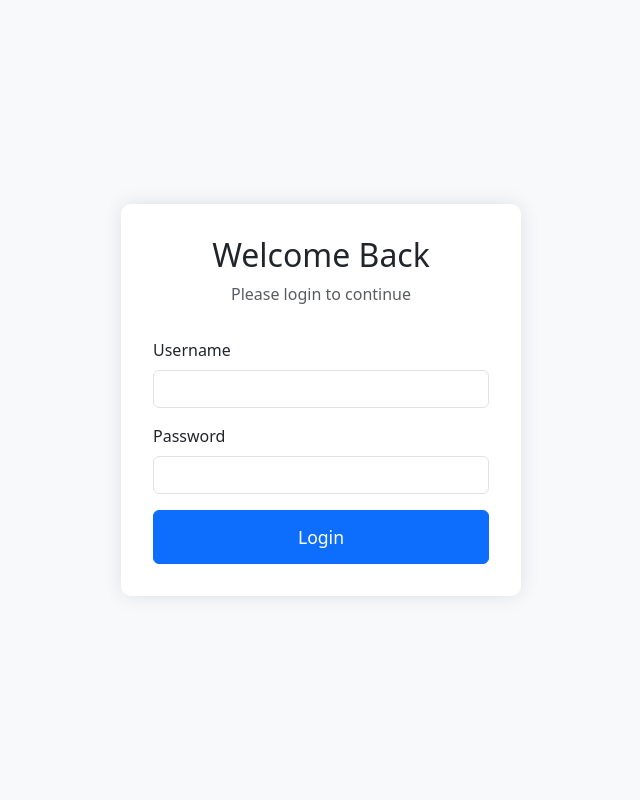
After one commit to bhautik-pithadiya/ai-study-assistant-frontend-flask, a Flask app: page /login in a window 1280 px wide. The commit adds this page. Shown: the whole page, without its empty margins (319-959 px from the left). Run offline with Flask 3, Linux system fonts and the light colour scheme.

Commit message:
Add login functionality with session management and navigation bar

```diff
--- a/app.py
+++ b/app.py
@@ -1,4 +1,4 @@
-from flask import Flask, render_template, request, jsonify
+from flask import Flask, render_template, request, jsonify, redirect, url_for, session
 from flask_cors import CORS
 import requests
 import os
@@ -7,6 +7,7 @@ import io
 import base64
 import logging
 from datetime import datetime
+from functools import wraps
 
 # Configure logging
 logging.basicConfig(
@@ -21,11 +22,42 @@ logger = logging.getLogger(__name__)
 
 app = Flask(__name__)
 CORS(app, resources={r"/*": {"origins": "*"}})  # Enable CORS for all routes
+app.secret_key = os.getenv('SECRET_KEY', 'your-secret-key-here')  # Change this in production!
 
 # Change the API_BASE_URL to be configurable
 API_BASE_URL = os.getenv('API_BASE_URL', 'http://35.223.82.215:8000')
 
+# Login required decorator
+def login_required(f):
+    @wraps(f)
+    def decorated_function(*args, **kwargs):
+        if 'user' not in session:
+            return redirect(url_for('login'))
+        return f(*args, **kwargs)
+    return decorated_function
+
+@app.route('/login', methods=['GET', 'POST'])
+def login():
+    if request.method == 'POST':
+        username = request.form.get('username')
+        password = request.form.get('password')
+
+        # TODO: Replace this with actual user authentication
+        if username == 'admin' and password == 'password':
+            session['user'] = username
+            return redirect(url_for('index'))
+        else:
+            return render_template('login.html', error='Invalid username or password')
+
+    return render_template('login.html')
+
+@app.route('/logout')
+def logout():
+    session.pop('user', None)
+    return redirect(url_for('login'))
+
 @app.route('/')
+@login_required
 def index():
     logger.info('Homepage accessed')
     return render_template('index.html')
--- /dev/null
+++ b/templates/login.html
@@ -0,0 +1,66 @@
+<!DOCTYPE html>
+<html lang="en">
+<head>
+    <meta charset="UTF-8">
+    <meta name="viewport" content="width=device-width, initial-scale=1.0">
+    <title>Login</title>
+    <link href="https://cdn.jsdelivr.net/npm/bootstrap@5.3.0/dist/css/bootstrap.min.css" rel="stylesheet">
+    <style>
+        body {
+            background-color: #f8f9fa;
+            height: 100vh;
+            display: flex;
+            align-items: center;
+            justify-content: center;
+        }
+        .login-container {
+            background-color: white;
+            padding: 2rem;
+            border-radius: 10px;
+            box-shadow: 0 0 20px rgba(0, 0, 0, 0.1);
+            width: 100%;
+            max-width: 400px;
+        }
+        .login-header {
+            text-align: center;
+            margin-bottom: 2rem;
+        }
+        .login-form {
+            margin-top: 1rem;
+        }
+        .form-control {
+            margin-bottom: 1rem;
+        }
+        .btn-login {
+            width: 100%;
+            padding: 0.8rem;
+            font-size: 1.1rem;
+        }
+    </style>
+</head>
+<body>
+    <div class="login-container">
+        <div class="login-header">
+            <h2>Welcome Back</h2>
+            <p class="text-muted">Please login to continue</p>
+        </div>
+        <form class="login-form" method="POST" action="{{ url_for('login') }}">
+            <div class="mb-3">
+                <label for="username" class="form-label">Username</label>
+                <input type="text" class="form-control" id="username" name="username" required>
+            </div>
+            <div class="mb-3">
+                <label for="password" class="form-label">Password</label>
+                <input type="password" class="form-control" id="password" name="password" required>
+            </div>
+            {% if error %}
+            <div class="alert alert-danger" role="alert">
+                {{ error }}
+            </div>
+            {% endif %}
+            <button type="submit" class="btn btn-primary btn-login">Login</button>
+        </form>
+    </div>
+    <script src="https://cdn.jsdelivr.net/npm/bootstrap@5.3.0/dist/js/bootstrap.bundle.min.js"></script>
+</body>
+</html>
```
Also changed, not shown: templates/index.html (+19 -0 lines).
